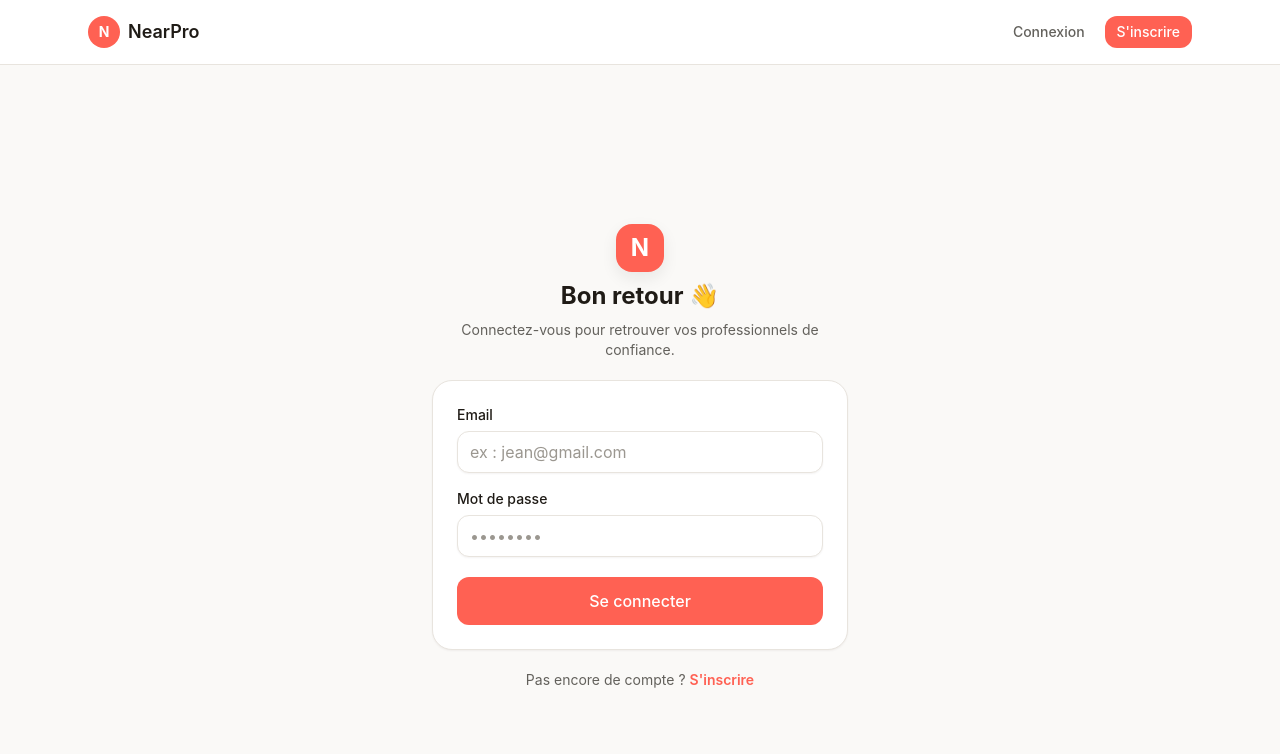
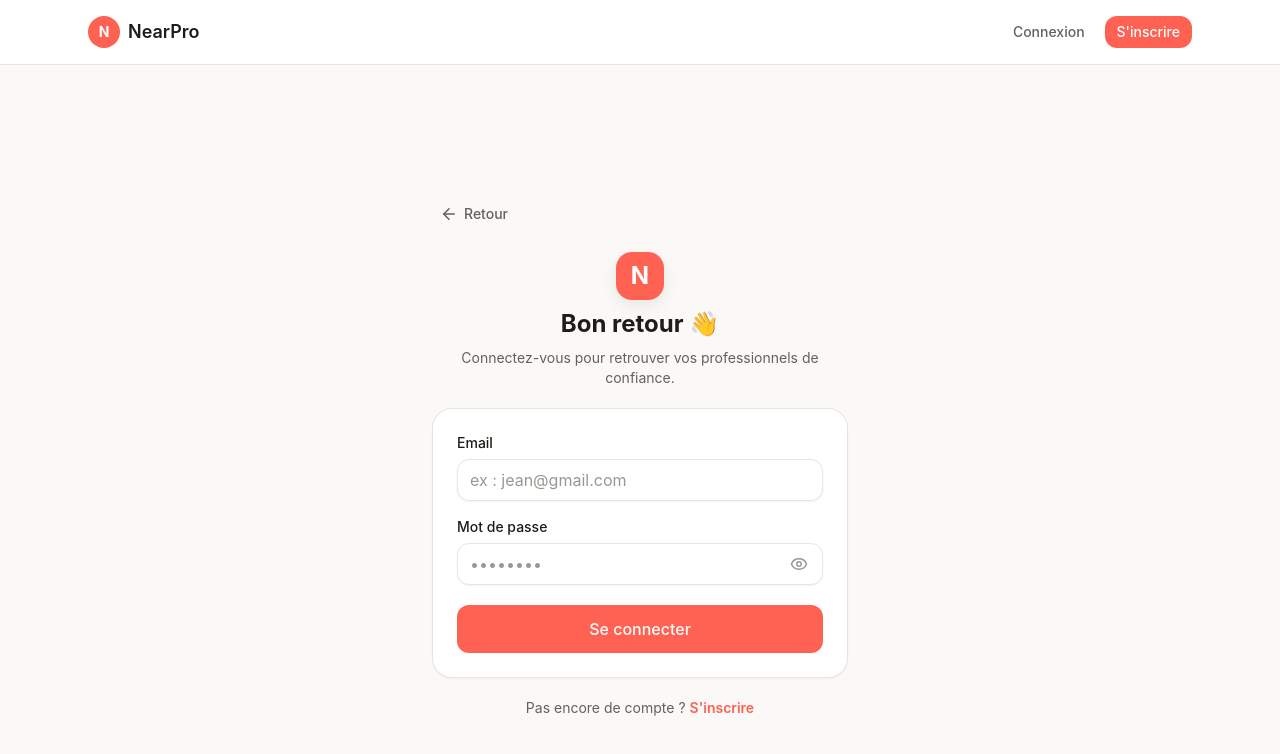
Before and after one commit to Dupont-fr/nearpro-frontend, a React (Vite) app: page /login in a window 1280 px wide. Shown: the top 754 px of the page. Built offline with nearby package versions, Linux system fonts and the light colour scheme; no server answers.

Commit message:
feat(auth): UX register/login — toggle mot de passe, checklist de contraintes, generateur de mot de passe fort, prefix +237, bouton retour

```diff
--- a/src/components/ui/Input.tsx
+++ b/src/components/ui/Input.tsx
@@ -1,8 +1,10 @@
-import type { ComponentPropsWithRef } from 'react'
+import type { ComponentPropsWithRef, ReactNode } from 'react'
 
 interface InputProps extends ComponentPropsWithRef<'input'> {
   label?: string
   error?: string
+  leading?: ReactNode
+  trailing?: ReactNode
 }
 
 const inputClasses = (hasError: boolean) =>
@@ -10,7 +12,15 @@ const inputClasses = (hasError: boolean) =>
    placeholder:text-text-muted transition-colors focus:outline-2 focus:outline-offset-1
    ${hasError ? 'border-error focus:outline-error' : 'border-border focus:outline-primary'}`
 
-export function Input({ label, error, className = '', id, ...props }: InputProps) {
+export function Input({
+  label,
+  error,
+  leading,
+  trailing,
+  className = '',
+  id,
+  ...props
+}: InputProps) {
   const inputId = id ?? (props.name ? `input-${props.name}` : undefined)
 
   return (
@@ -20,7 +30,21 @@ export function Input({ label, error, className = '', id, ...props }: InputProps
           {label}
         </label>
       ) : null}
-      <input id={inputId} className={`${inputClasses(Boolean(error))} ${className}`} {...props} />
+      <div className="relative">
+        {leading ? (
+          <span className="pointer-events-none absolute inset-y-0 left-0 z-10 flex items-center pl-3 text-base font-medium text-text-muted">
+            {leading}
+          </span>
+        ) : null}
+        <input
+          id={inputId}
+          className={`${inputClasses(Boolean(error))} ${leading ? 'pl-12' : ''} ${trailing ? 'pr-11' : ''} ${className}`}
+          {...props}
+        />
+        {trailing ? (
+          <span className="absolute inset-y-0 right-0 z-10 flex items-center pr-1.5">{trailing}</span>
+        ) : null}
+      </div>
       {error ? (
         <p className="mt-1 text-sm text-error" role="alert">
           {error}
--- /dev/null
+++ b/src/features/auth/password.ts
@@ -0,0 +1,62 @@
+export const PASSWORD_MIN_LENGTH = 8
+export const PASSWORD_MAX_LENGTH = 72
+
+interface PasswordCheck {
+  key: string
+  label: string
+  message: string
+  test: (value: string) => boolean
+}
+
+export const PASSWORD_CHECKS: PasswordCheck[] = [
+  {
+    key: 'uppercase',
+    label: 'Une majuscule',
+    message: 'Le mot de passe doit contenir une majuscule',
+    test: (value) => /[A-Z]/.test(value),
+  },
+  {
+    key: 'lowercase',
+    label: 'Une minuscule',
+    message: 'Le mot de passe doit contenir une minuscule',
+    test: (value) => /[a-z]/.test(value),
+  },
+  {
+    key: 'digitOrSpecial',
+    label: 'Un chiffre ou un caractère spécial',
+    message: 'Le mot de passe doit contenir un chiffre ou un caractère spécial',
+    test: (value) => /\d/.test(value) || /[^A-Za-z0-9]/.test(value),
+  },
+]
+
+export const PASSWORD_RULES: PasswordCheck[] = [
+  {
+    key: 'length',
+    label: '8 caractères minimum',
+    message: 'Le mot de passe doit contenir au moins 8 caractères',
+    test: (value) => value.length >= PASSWORD_MIN_LENGTH,
+  },
+  ...PASSWORD_CHECKS,
+]
+
+const LOWER = 'abcdefghijklmnopqrstuvwxyz'
+const UPPER = LOWER.toUpperCase()
+const DIGITS = '0123456789'
+const SPECIAL = '!@#$%^&*()-_=+?'
+const ALL = LOWER + UPPER + DIGITS + SPECIAL
+
+function randomOf(chars: string): string {
+  return chars[Math.floor(Math.random() * chars.length)]
+}
+
+export function generateStrongPassword(length = 15): string {
+  const required = [randomOf(LOWER), randomOf(UPPER), randomOf(DIGITS), randomOf(SPECIAL)]
+  while (required.length < length) {
+    required.push(randomOf(ALL))
+  }
+  for (let i = required.length - 1; i > 0; i -= 1) {
+    const j = Math.floor(Math.random() * (i + 1))
+    ;[required[i], required[j]] = [required[j], required[i]]
+  }
+  return required.join('')
+}
--- a/src/pages/LoginPage.tsx
+++ b/src/pages/LoginPage.tsx
@@ -1,12 +1,13 @@
 import { zodResolver } from '@hookform/resolvers/zod'
+import { ArrowLeft, Eye, EyeOff } from 'lucide-react'
 import { useState } from 'react'
 import { useForm } from 'react-hook-form'
 import { Link, useNavigate } from 'react-router-dom'
 import { Button } from '../components/ui/Button'
 import { Card } from '../components/ui/Card'
 import { Input } from '../components/ui/Input'
+import { loginSchema, type LoginFormValues } from '../features/auth/schema'
 import { loginUser } from '../features/auth/services'
-import { loginSchema, type LoginFormValues } from '../features/auth/schema'
 import { setUser } from '../features/auth/slice'
 import { addToast } from '../features/ui/slice'
 import { useAppDispatch } from '../store/hooks'
@@ -15,6 +16,7 @@ export function LoginPage() {
   const navigate = useNavigate()
   const dispatch = useAppDispatch()
   const [serverError, setServerError] = useState<string | null>(null)
+  const [showPassword, setShowPassword] = useState(false)
 
   const {
     register,
@@ -42,6 +44,14 @@ export function LoginPage() {
   return (
     <div className="flex min-h-[calc(100dvh-4rem)] flex-col items-center justify-start pt-6 sm:justify-center sm:pt-0">
       <div className="flex w-full max-w-md flex-col gap-5 px-4 pb-safe">
+        <Link
+          to="/"
+          className="inline-flex w-fit items-center gap-1.5 rounded-full bg-transparent p-2 text-sm font-medium text-text-secondary transition-colors hover:bg-surface hover:text-text-primary"
+        >
+          <ArrowLeft size={18} />
+          Retour
+        </Link>
+
         <div className="flex flex-col items-center gap-2 text-center">
           <span className="flex size-12 items-center justify-center rounded-2xl bg-primary text-2xl font-bold text-white shadow-md">
             N
@@ -74,10 +84,21 @@ export function LoginPage() {
 
             <Input
               label="Mot de passe"
-              type="password"
+              type={showPassword ? 'text' : 'password'}
               autoComplete="current-password"
               placeholder="••••••••"
               error={errors.password?.message}
+              trailing={
+                <button
+                  type="button"
+                  tabIndex={-1}
+                  onClick={() => setShowPassword((show) => !show)}
+                  aria-label={showPassword ? 'Masquer le mot de passe' : 'Afficher le mot de passe'}
+                  className="flex size-9 items-center justify-center rounded-md text-text-muted transition-colors hover:text-text-primary"
+                >
+                  {showPassword ? <EyeOff size={18} /> : <Eye size={18} />}
+                </button>
+              }
               {...register('password')}
             />
 
--- a/src/pages/RegisterPage.tsx
+++ b/src/pages/RegisterPage.tsx
@@ -1,13 +1,23 @@
 import { zodResolver } from '@hookform/resolvers/zod'
+import {
+  ArrowLeft,
+  CheckCircle2,
+  Circle,
+  Eye,
+  EyeOff,
+  Sparkles,
+  XCircle,
+} from 'lucide-react'
 import { useState } from 'react'
-import { useForm } from 'react-hook-form'
+import { useForm, useWatch } from 'react-hook-form'
 import { Link, useNavigate } from 'react-router-dom'
 import { Button } from '../components/ui/Button'
 import { Card } from '../components/ui/Card'
 import { Input } from '../components/ui/Input'
 import { Select } from '../components/ui/Select'
+import { generateStrongPassword, PASSWORD_RULES } from '../features/auth/password'
+import { registerSchema, type RegisterFormValues } from '../features/auth/schema'
 import { registerUser } from '../features/auth/services'
-import { registerSchema, type RegisterFormValues } from '../features/auth/schema'
 import { setUser } from '../features/auth/slice'
 import { addToast } from '../features/ui/slice'
 import { useAppDispatch } from '../store/hooks'
@@ -17,14 +27,24 @@ const ROLE_OPTIONS = [
   { value: 'PROFESSIONAL', label: 'Je suis un professionnel' },
 ]
 
+function normalizePhone(raw: string): string {
+  const digits = raw.replace(/\D/g, '')
+  const local = digits.startsWith('237') ? digits.slice(3) : digits
+  return `+237 ${local}`
+}
+
 export function RegisterPage() {
   const navigate = useNavigate()
   const dispatch = useAppDispatch()
   const [serverError, setServerError] = useState<string | null>(null)
+  const [showPassword, setShowPassword] = useState(false)
+  const [passwordFocused, setPasswordFocused] = useState(false)
 
   const {
     register,
     handleSubmit,
+    control,
+    setValue,
     formState: { errors, isSubmitting },
   } = useForm<RegisterFormValues>({
     resolver: zodResolver(registerSchema),
@@ -38,10 +58,21 @@ export function RegisterPage() {
     },
   })
 
+  const passwordValue = useWatch({ control, name: 'password', defaultValue: '' }) ?? ''
+  const allRulesMet = PASSWORD_RULES.every((rule) => rule.test(passwordValue))
+  const showChecklist = (passwordFocused || passwordValue.length > 0) && !allRulesMet
+
+  function handleGeneratePassword() {
+    setValue('password', generateStrongPassword(), { shouldValidate: true })
+  }
+
   async function onSubmit(values: RegisterFormValues) {
     setServerError(null)
     try {
-      const data = await registerUser(values)
+      const data = await registerUser({
+        ...values,
+        phone: values.phone ? normalizePhone(values.phone) : undefined,
+      })
       dispatch(setUser(data.user))
       dispatch(
         addToast({
@@ -60,6 +91,14 @@ export function RegisterPage() {
   return (
     <div className="flex min-h-[calc(100dvh-4rem)] flex-col items-center justify-start pt-6 sm:justify-center sm:pt-0">
       <div className="flex w-full max-w-md flex-col gap-5 px-4 pb-safe">
+        <Link
+          to="/"
+          className="inline-flex w-fit items-center gap-1.5 rounded-full bg-transparent p-2 text-sm font-medium text-text-secondary transition-colors hover:bg-surface hover:text-text-primary"
+        >
+          <ArrowLeft size={18} />
+          Retour
+        </Link>
+
         <div className="flex flex-col items-center gap-2 text-center">
           <span className="flex size-12 items-center justify-center rounded-2xl bg-primary text-2xl font-bold text-white shadow-md">
             N
@@ -119,19 +158,70 @@ export function RegisterPage() {
               type="tel"
               inputMode="tel"
               autoComplete="tel"
-              placeholder="+237 690 00 00 00"
+              leading={`+237`}
+              placeholder="6 90 00 00 00"
               error={errors.phone?.message}
               {...register('phone')}
             />
 
+            <div>
               <Input
                 label="Mot de passe"
-              type="password"
+                type={showPassword ? 'text' : 'password'}
                 autoComplete="new-password"
                 placeholder="8 caractères minimum"
                 error={errors.password?.message}
-              {...register('password')}
+                trailing={
+                  <button
+                    type="button"
+                    tabIndex={-1}
+                    onClick={() => setShowPassword((show) => !show)}
+                    aria-label={showPassword ? 'Masquer le mot de passe' : 'Afficher le mot de passe'}
+                    className="flex size-9 items-center justify-center rounded-md text-text-muted transition-colors hover:text-text-primary"
+                  >
+                    {showPassword ? <EyeOff size={18} /> : <Eye size={18} />}
+                  </button>
+                }
+                onFocus={() => setPasswordFocused(true)}
+                {...register('password', {
+                  onBlur: () => setPasswordFocused(false),
+                })}
               />
+
+              {showChecklist ? (
+                <div className="mt-2 rounded-md border border-border bg-border-light px-3 py-2.5">
+                  <ul className="flex flex-col gap-1.5">
+                    {PASSWORD_RULES.map((rule) => {
+                      const met = rule.test(passwordValue)
+                      const Icon = met ? CheckCircle2 : passwordValue.length > 0 ? XCircle : Circle
+                      return (
+                        <li
+                          key={rule.key}
+                          className={`flex items-center gap-1.5 text-sm ${
+                            met
+                              ? 'text-success'
+                              : passwordValue.length > 0
+                                ? 'text-error'
+                                : 'text-text-muted'
+                          }`}
+                        >
+                          <Icon size={14} className="shrink-0" />
+                          {rule.label}
+                        </li>
+                      )
+                    })}
+                  </ul>
+                </div>
+              ) : null}
+              <button
+                type="button"
+                onClick={handleGeneratePassword}
+                className="mt-2 inline-flex items-center gap-1.5 text-sm font-semibold text-secondary transition-colors hover:text-secondary-hover"
+              >
+                <Sparkles size={14} />
+                Générer un mot de passe fort
+              </button>
+            </div>
 
             <Button type="submit" size="lg" isLoading={isSubmitting} className="mt-1">
               Créer mon compte
```
Also changed, not shown: src/features/auth/schema.ts (+15 -3 lines). Lines whose indentation alone changed are shown as unchanged.
